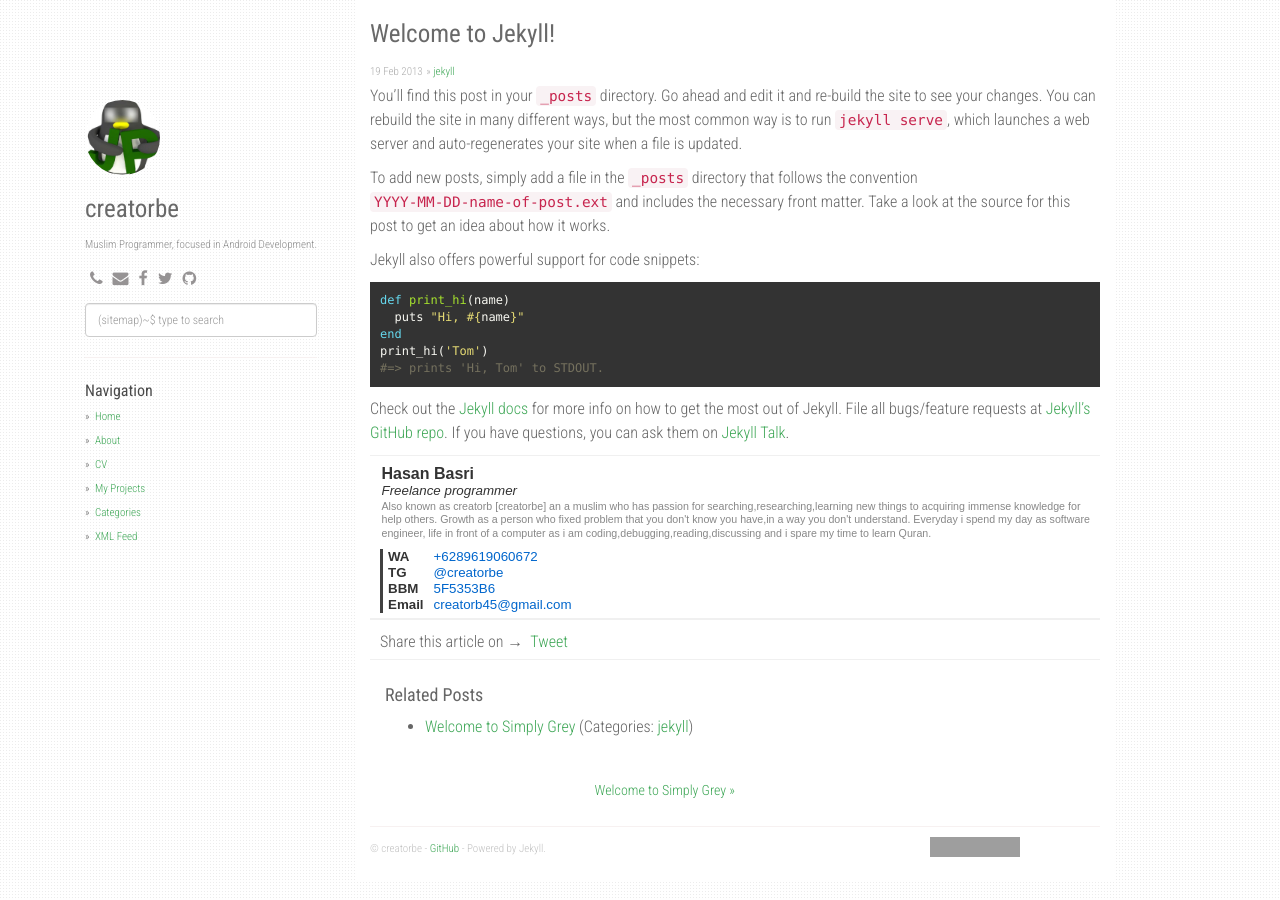
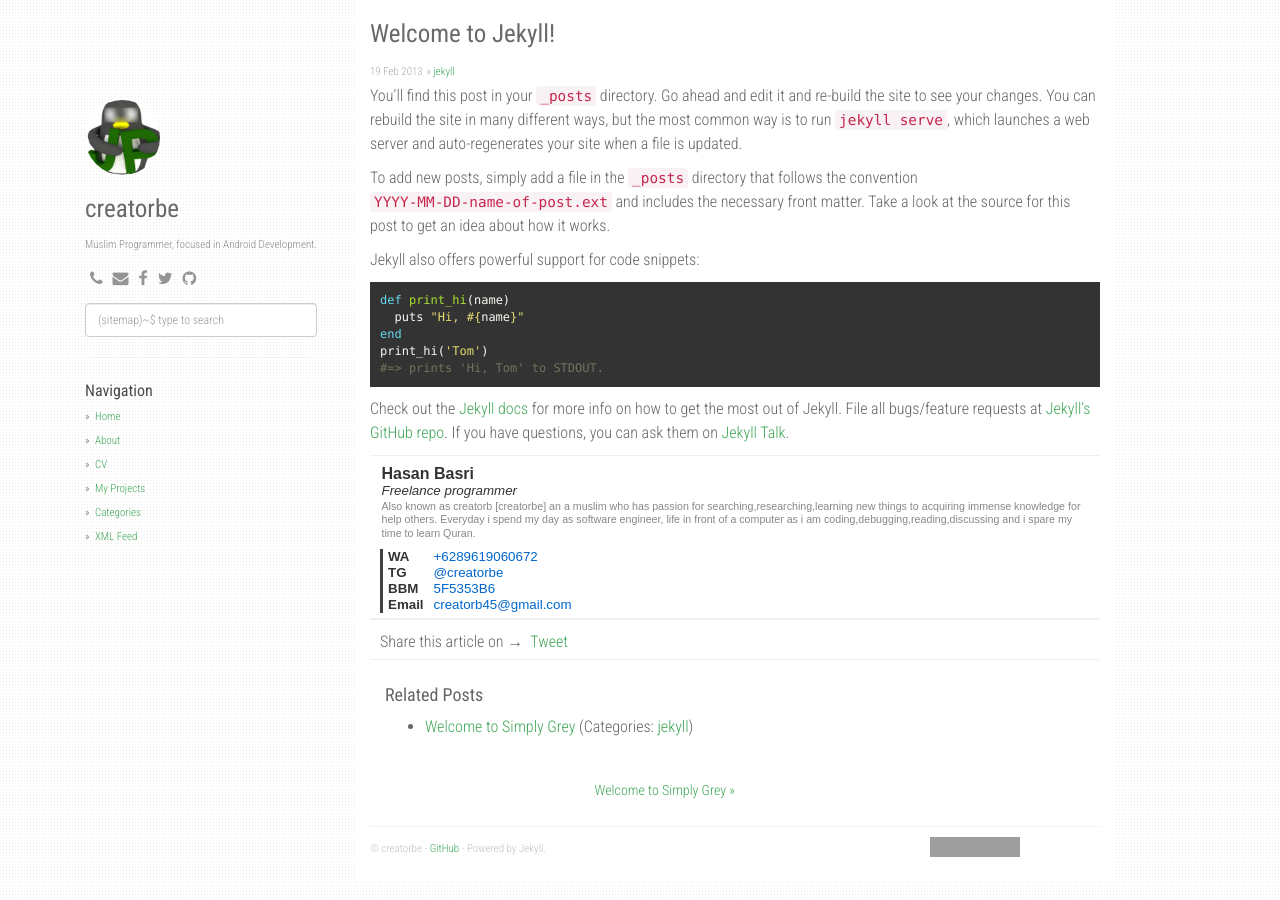
Before and after one commit to creatorbe/creatorbe.github.io, a Jekyll site: the page built from _posts/2016-04-19-welcome-to-jekyll.markdown, in a window 1280 px wide. Built offline with Jekyll 4.4.1, drawn with Linux system fonts in a browser that asks for light colours; nearby versions of some CDN libraries; comment, search, counter and statistics services are not loaded; grey boxes are pictures that could not be loaded.

Commit message:
edit texts

```diff
--- a/_includes/signature.html
+++ b/_includes/signature.html
@@ -13,7 +13,7 @@
                 </td>
             </tr>
             <p class="customline1">
-            <font style="font-family: Arial; font-size: 8pt; color: rgb(136, 136, 136);">Also known as creatorb [creatorbe] an a muslim who has passion for searching,researching,learning new things to acquiring immense knowledge for help others. Growth as a person who fixed problem that you don't know you have,in a way you don't understand. Everyday i spend my day as software engineer, life in front of a computer as i am coding,debugging,reading,discussing and i spare my time to learn Quran.</font></p>
+            <font style="font-family: Arial; font-size: 8pt; color: rgb(136, 136, 136);">Also known as creatorb [creatorbe] an a muslim who has passion for searching,researching,learning new things to acquiring immense knowledge for help others. Everyday i spend my day as software engineer, life in front of a computer as i am coding,debugging,reading,discussing and i spare my time to learn Quran.</font></p>
     <tr>
         <td style="border-left: 3px solid #414141; vertical-align: middle;">
             <table cellspacing="0" cellpadding="0" border="0" style="padding-left: 10px;">
```
Also changed, not shown: README.md.
